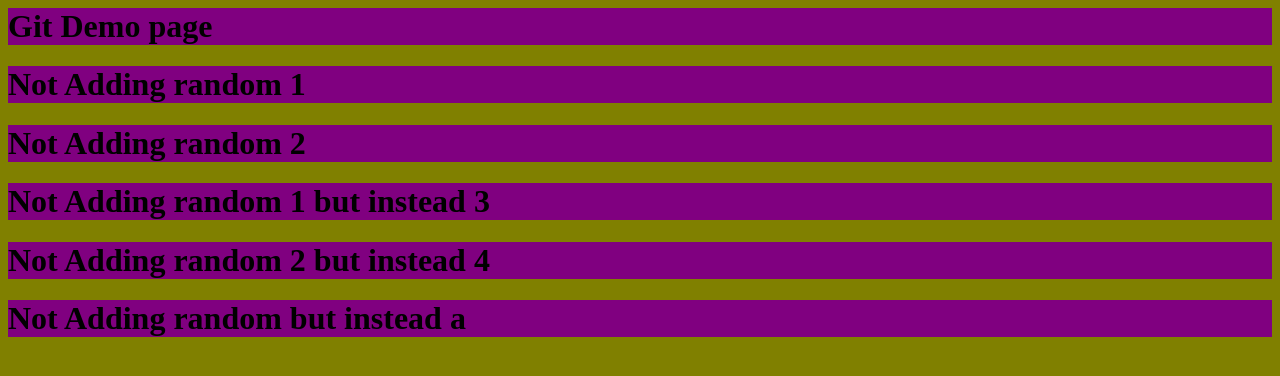
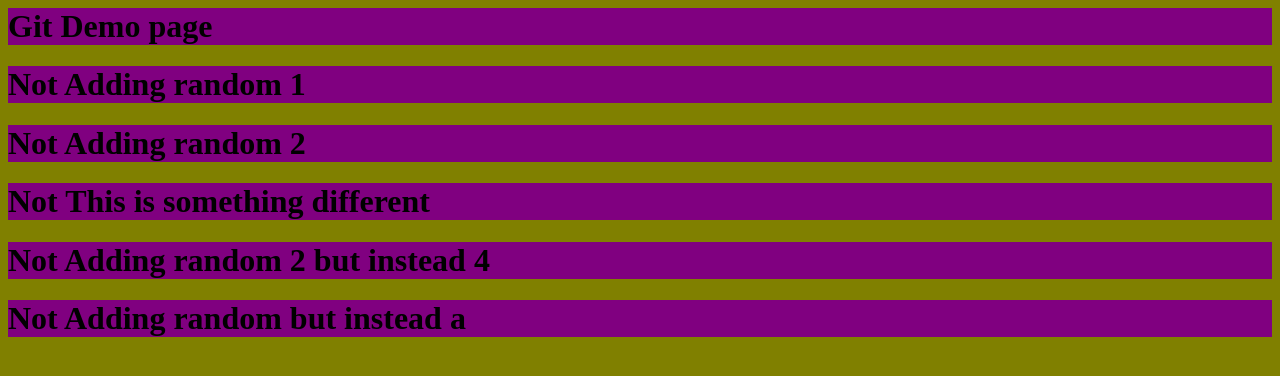
Before and after one commit to OatsProgramming/git_practice, a plain HTML site: page index.html in a window 1280 px wide. Drawn offline with Linux system fonts and the light colour scheme.

Commit message:
Something different

```diff
--- a/index.html
+++ b/index.html
@@ -3,6 +3,6 @@
 <script> src = 'app.js' </script>
 <h1>Not Adding random 1</h1>
 <h1>Not Adding random 2 </h1>
-<h1>Not Adding random 1 but instead 3</h1>
+<h1>Not This is something different </h1>
 <h1>Not Adding random 2 but instead 4</h1>
 <h1>Not Adding random but instead a </h1>
```
